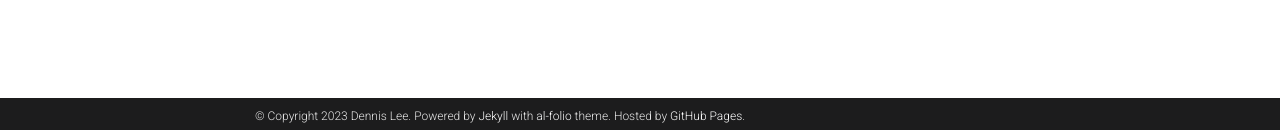
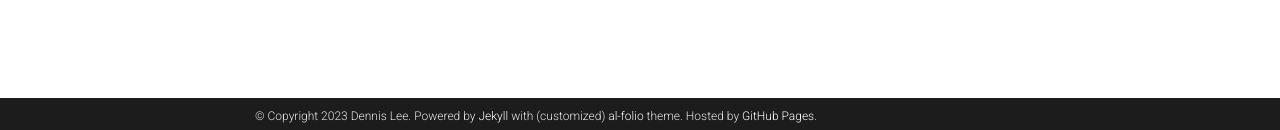
Before and after one commit to dennis-l/dennis-l.github.io, a Jekyll site: the page built from _pages/about.md, in a window 1280 px wide. Shown: the part 767-897 px from the top of the page. Built offline with Jekyll 4.4.1, drawn with Linux system fonts in a browser that asks for light colours; full-size pictures stand in for the smaller copies a plugin makes; comment, search, counter and statistics services are not loaded; a style sheet for code colours, icons or effects is not loaded.

Commit message:
changes made

```diff
--- a/_config.yml
+++ b/_config.yml
@@ -10,7 +10,7 @@
 description: > # the ">" symbol means to ignore newlines until "footer_text:"
   Dennis Lee.
 footer_text: >
-  Powered by <a href="https://jekyllrb.com/" target="_blank">Jekyll</a> with <a href="https://github.com/alshedivat/al-folio">al-folio</a> theme.
+  Powered by <a href="https://jekyllrb.com/" target="_blank">Jekyll</a> with (customized) <a href="https://github.com/alshedivat/al-folio">al-folio</a> theme.
   Hosted by <a href="https://pages.github.com/" target="_blank">GitHub Pages</a>.
 keywords:
 
```
